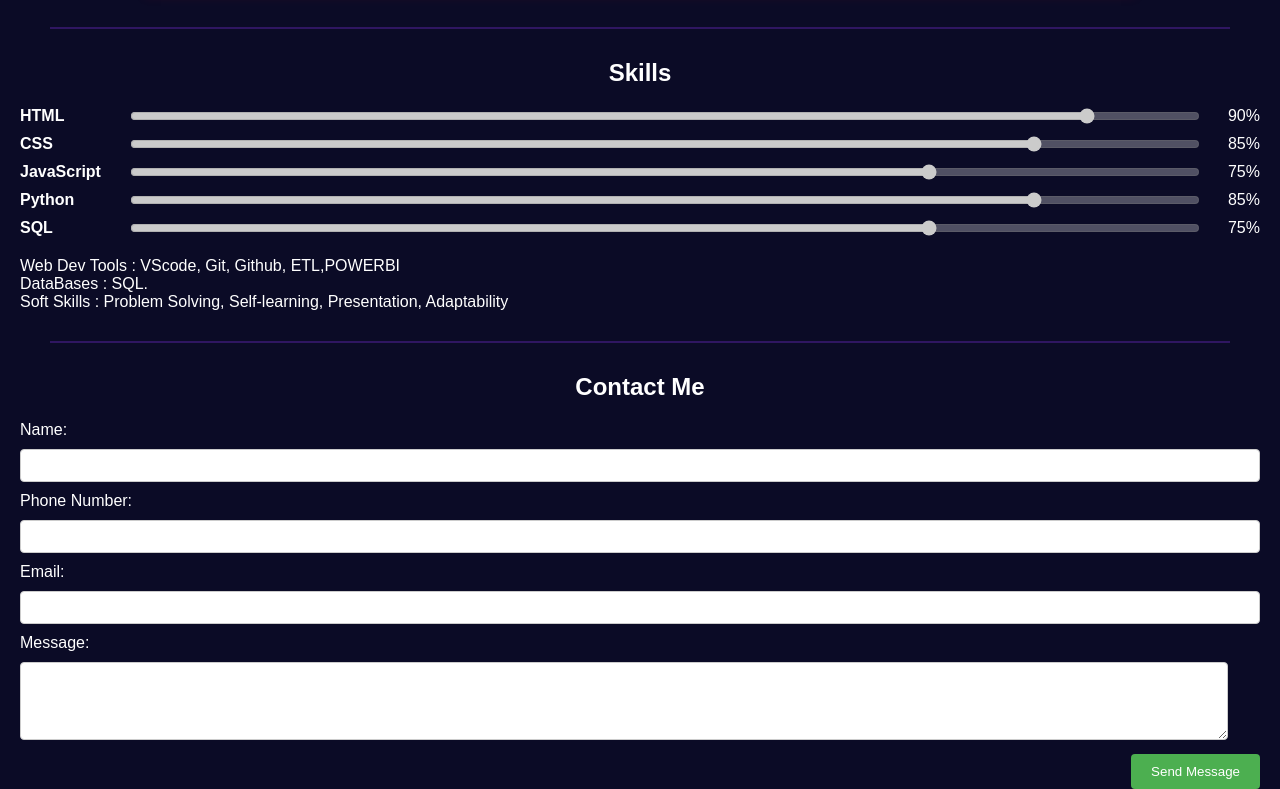
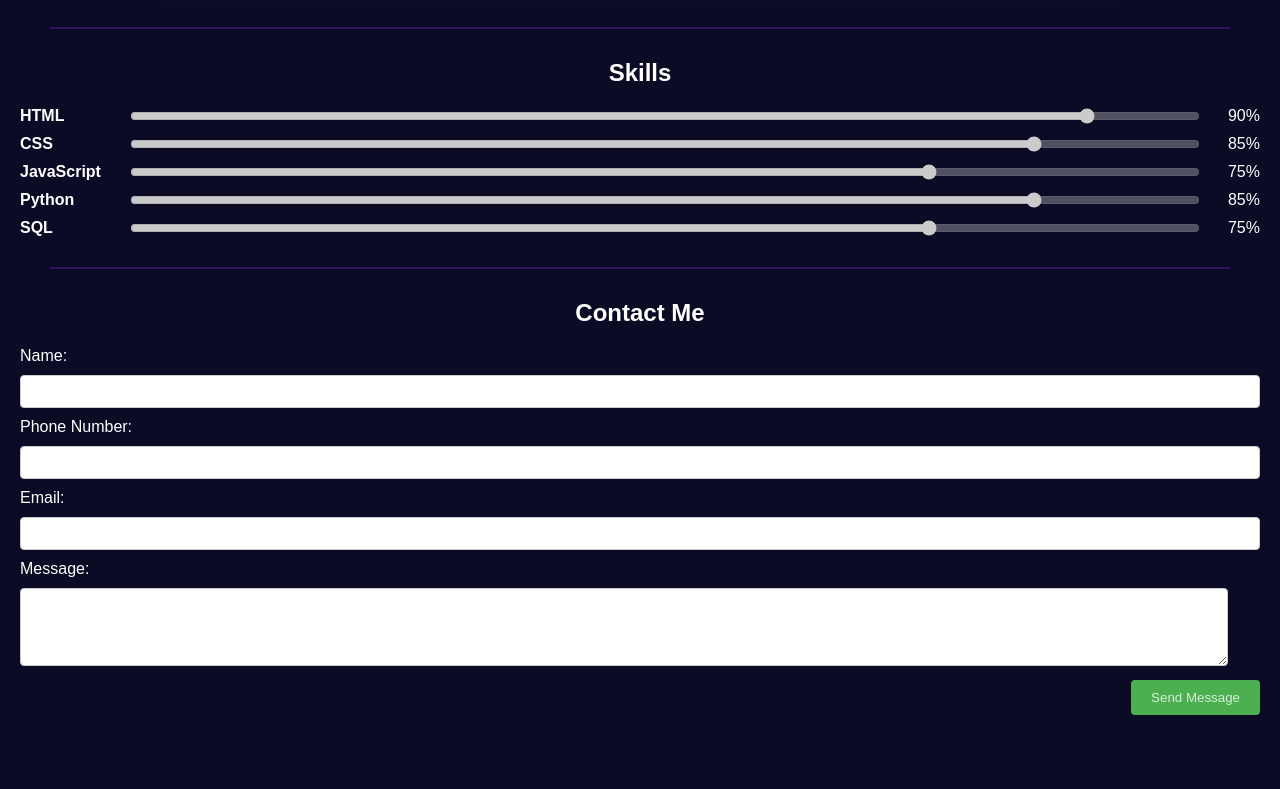
Before and after one commit to etishapandey82/Portfolio, a website: page index.html in a window 1280 px wide. Shown: the part 1644-2433 px from the top of the page. After the commit the page ends 2359 px from the top, so only its background shows below. Drawn offline with nearby package versions, Linux system fonts and the light colour scheme.

Commit message:
update completion

```diff
--- a/index.html
+++ b/index.html
@@ -153,11 +153,11 @@
                 <span id="python-value">75%</span>
             </div>
         </section>
-        <section>
+        <!-- <section>
     <div>Web Dev Tools : VScode, Git, Github, ETL,POWERBI</div>
     <div>DataBases : SQL.</div>
     <div>Soft Skills : Problem Solving, Self-learning, Presentation, Adaptability </div>
-        </section>
+         </section> -->
 <hr>
         <!-- contact me -->
 
--- a/style.css
+++ b/style.css
@@ -233,7 +233,7 @@ body {
 
 #contact-form button {
     background-color: #4CAF50;
-    color: white;
+    color: #ffffffc5;
     padding: 10px 20px;
     border: none;
     border-radius: 4px;
```
